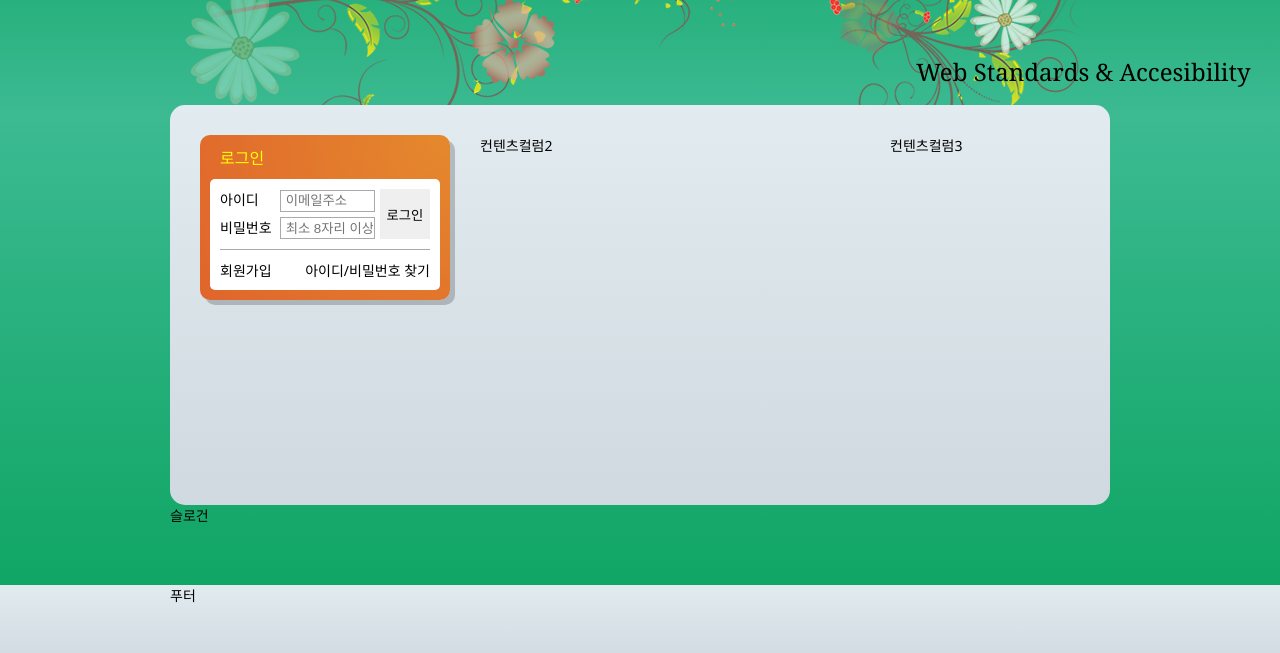
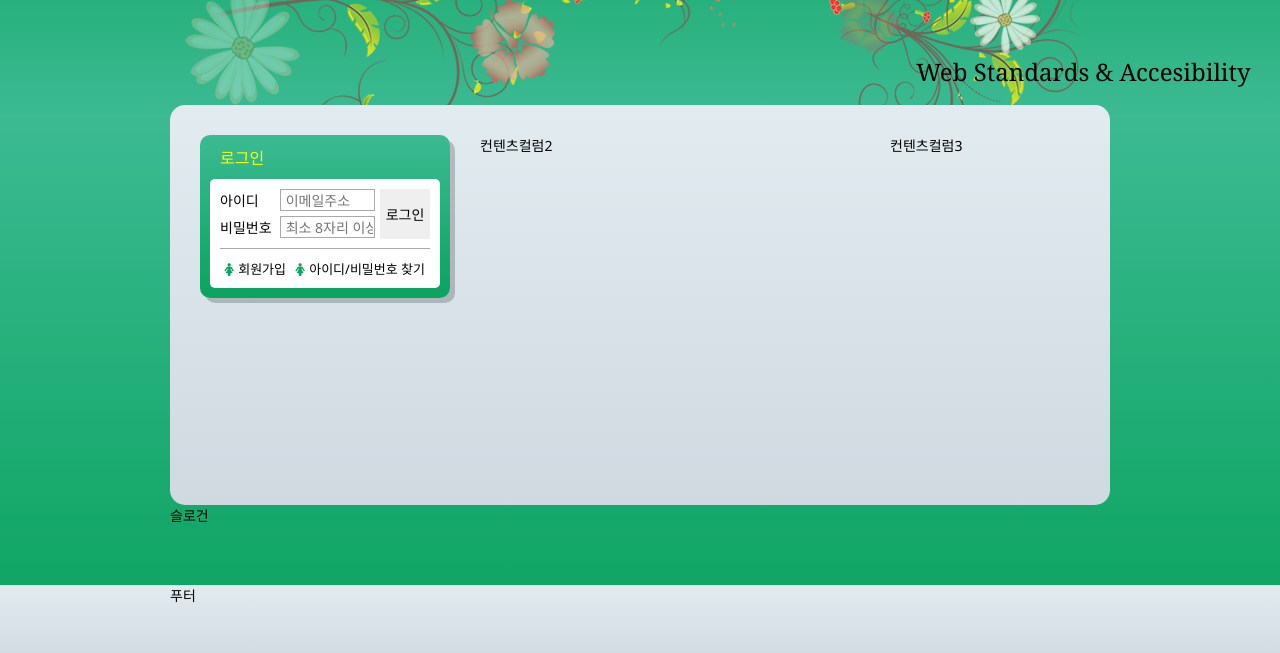
Before and after one commit to hyunkkyu/www, a plain HTML site: page index.html in a window 1280 px wide. Shown: the part 165-818 px from the top of the page. Drawn offline with nearby package versions, Linux system fonts and the light colour scheme.

Commit message:
로그인 디자인 완성

```diff
--- /dev/null
+++ b/css/fontello.css
@@ -0,0 +1,59 @@
+@font-face {
+    font-family: 'fontello';
+    src: url('font/fontello.eot?83480703');
+    src: url('font/fontello.eot?83480703#iefix') format('embedded-opentype'), url('font/fontello.woff2?83480703') format('woff2'), url('font/fontello.woff?83480703') format('woff'), url('font/fontello.ttf?83480703') format('truetype'), url('font/fontello.svg?83480703#fontello') format('svg');
+    font-weight: normal;
+    font-style: normal;
+}
+
+
+/* Chrome hack: SVG is rendered more smooth in Windozze. 100% magic, uncomment if you need it. */
+
+
+/* Note, that will break hinting! In other OS-es font will be not as sharp as it could be */
+
+
+/*
+@media screen and (-webkit-min-device-pixel-ratio:0) {
+  @font-face {
+    font-family: 'fontello';
+    src: url('../font/fontello.svg?83480703#fontello') format('svg');
+  }
+}
+*/
+
+[class^="icon-"]:before,
+[class*=" icon-"]:before {
+    font-family: "fontello";
+    font-style: normal;
+    font-weight: normal;
+    speak: none;
+    display: inline-block;
+    text-decoration: inherit;
+    width: 1em;
+    margin-right: .2em;
+    text-align: center;
+    /* opacity: .8; */
+    /* For safety - reset parent styles, that can break glyph codes*/
+    font-variant: normal;
+    text-transform: none;
+    /* fix buttons height, for twitter bootstrap */
+    line-height: 1em;
+    /* Animation center compensation - margins should be symmetric */
+    /* remove if not needed */
+    margin-left: .2em;
+    /* you can be more comfortable with increased icons size */
+    /* font-size: 120%; */
+    /* Font smoothing. That was taken from TWBS */
+    -webkit-font-smoothing: antialiased;
+    -moz-osx-font-smoothing: grayscale;
+    /* Uncomment for 3D effect */
+    /* text-shadow: 1px 1px 1px rgba(127, 127, 127, 0.3); */
+}
+
+.icon-female:before {
+    content: '\f182';
+}
+
+
+/* '' */
--- a/css/style.css
+++ b/css/style.css
@@ -2,6 +2,7 @@
 
 /*문자 인코딩*/
 
+@import "fontello.css";
 
 /*웹폰트 선언*/
 
@@ -84,6 +85,15 @@ body {
     /*뒤는 글꼴 군*/
     font-size: 1.4rem;
     /*루트기준으로계산한다.*/
+}
+
+input,
+textarea,
+select,
+option,
+button {
+    font-family: inherit;
+    font-size: inherit;
 }
 
 
@@ -385,7 +395,7 @@ a {
 }
 
 .login {
-    background: radial-gradient(circle at right top, #e5892d, #e0652c);
+    background: linear-gradient(to top, #0ba360 0%, #3cba92 100%);
     padding: 10px;
     border-radius: 10px;
     box-shadow: 5px 5px 0 0 rgba(0, 0, 0, 0.2);
@@ -449,6 +459,28 @@ a {
     list-style-type: none;
     display: flex;
     justify-content: space-between;
+    font-size: 1.3rem;
+}
+
+
+/*float문제를 해결하기 위한 clearfix*/
+
+.member::After {
+    content: "";
+    display: block;
+    clear: both;
+}
+
+.icon-female::before {
+    color: #0ba360;
+}
+
+.join {
+    float: left;
+}
+
+.find {
+    float: right;
 }
 
 .slogan {
--- a/index.html
+++ b/index.html
@@ -116,10 +116,13 @@
                 <div class="login">
                     <h2 class="login-heading">로그인</h2>
                     <form action="javascript:alert('회원님 반갑습니다.');" class="login-form">
+                        <!--클릭시 메세지 띄워줌-->
                         <fieldset>
                             <legend>회원 로그인 폼</legend>
                             <div class="user-email">
                                 <label for="user-email">아이디</label>
+
+                                <!--앞의 것과 연결은 class아니고 id로만 가능하다! -->
                                 <input type="email" id="user-email" required placeholder="이메일주소">
                             </div>
                             <div class="user-pw">
@@ -130,8 +133,9 @@
                         </fieldset>
                     </form>
                     <ul class="member">
-                        <li><a href="#" class="join">회원가입</a></li>
-                        <li><a href="#" class="find">아이디/비밀번호 찾기</a></li>
+                        <!--member이름의 리스트 클래스 만듬-->
+                        <li class="join icon-female"><a href="#">회원가입</a></li>
+                        <li class="find icon-female"><a href="#">아이디/비밀번호 찾기</a></li>
                     </ul>
                 </div>
             </div>
```
Also changed, not shown: css/font/fontello.ttf, css/font/fontello.woff, css/font/fontello.woff2, 2 other files.
